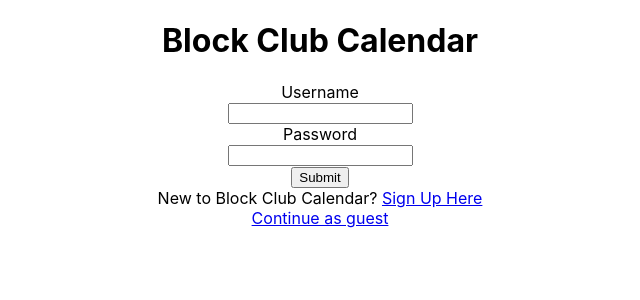
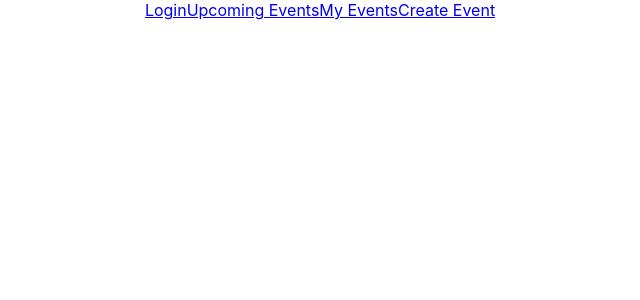
Before and after one commit to BuildWeek-Block-Club-Calendar/Front-End, a React (Create React App) app in the folder block-club-calendar/: page / in a window 1280 px wide. Shown: the top 300 px of the page, without its empty margins (320-960 px from the left). Built offline with nearby package versions, Linux system fonts and the light colour scheme.

Commit message:
Setup Private Routes, set an event list component, and implement base URL

```diff
--- a/block-club-calendar/src/App.js
+++ b/block-club-calendar/src/App.js
@@ -1,14 +1,26 @@
 import React from 'react';
 import LoginForm from "./components/LoginForm";
-import {Route} from "react-router-dom";
+import { Route, Link } from "react-router-dom";
+import PrivateRoute from './utils/PrivateRoute';
+import EventList from './components/EventList';
 import './App.css';
 
 function App() {
   return (
     <div className="App">
-          <Route exact path="/">
-          <LoginForm/>
-          </Route>
+      <nav>
+        <Link to="/api/users/login">Login</Link>
+        <Link to="/api/events">Upcoming Events</Link>
+        <Link to="/api/users/events">My Events</Link>
+        <Link to="/api/create-event">Create Event</Link>
+      </nav>
+      <Route exact path="/api/users/login">
+        <LoginForm/>
+      </Route>
+      <Route path="/api/events" component={EventList} />
+      {/* <PrivateRoute path="/api/users/events" component={} />
+      <PrivateRoute path="/api/users/my-events" component={} />
+      <PrivateRoute path="/api/create-event" component={} /> */}
     </div>
   );
 }
--- /dev/null
+++ b/block-club-calendar/src/components/EventList.js
@@ -0,0 +1,30 @@
+import React, { useEffect } from 'react';
+import { connect } from 'react-redux';
+import { getEvents } from '../actions/index';
+
+const EventList = (props) => {
+  useEffect(() => {
+    props.getEvents()
+  }, []);
+
+  return (
+    <div>
+      {props.events.map((event) => (
+        <div>
+          <h3>{event.eventTitle}</h3>
+          <p>{event.eventStart} - {event.eventEnd}</p>
+          <p>{event.eventDescription}</p>
+          <address>{event.eventAddress}</address>
+        </div>
+      ))}
+    </div>
+  )
+};
+
+const mapStateToProps = state => {
+  return {
+    events: state.events
+  };
+};
+
+export default connect(mapStateToProps, { getEvents })(EventList);
--- a/block-club-calendar/src/utils/axiosWithAuth.js
+++ b/block-club-calendar/src/utils/axiosWithAuth.js
@@ -7,6 +7,6 @@ export const axiosWithAuth = () => {
     headers: {
       authorization: token
     },
-    baseURL: 'http://localhost:5000'
+    baseURL: 'https://evening-wildwood-75186.herokuapp.com/'
   });
 };
```
